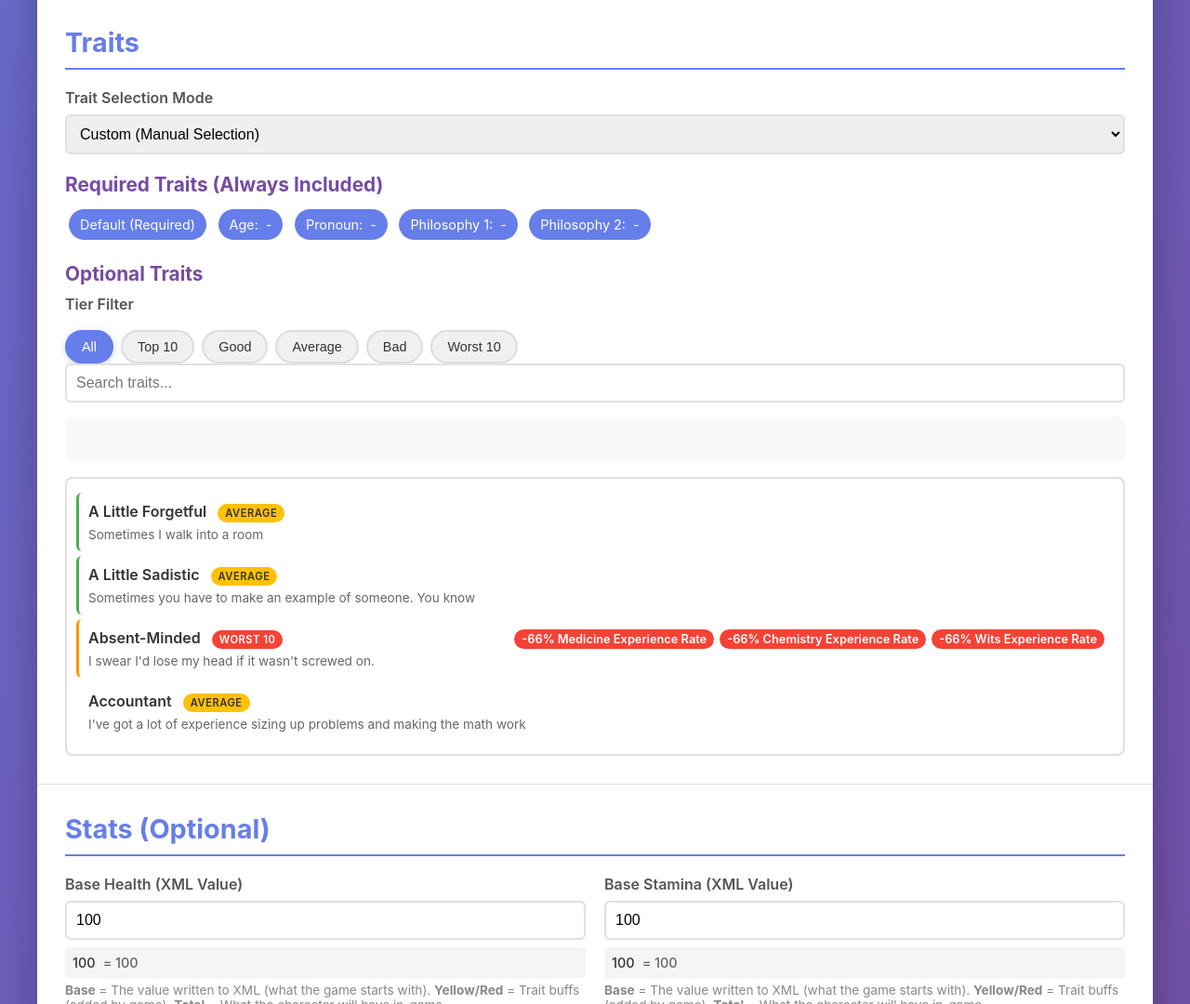
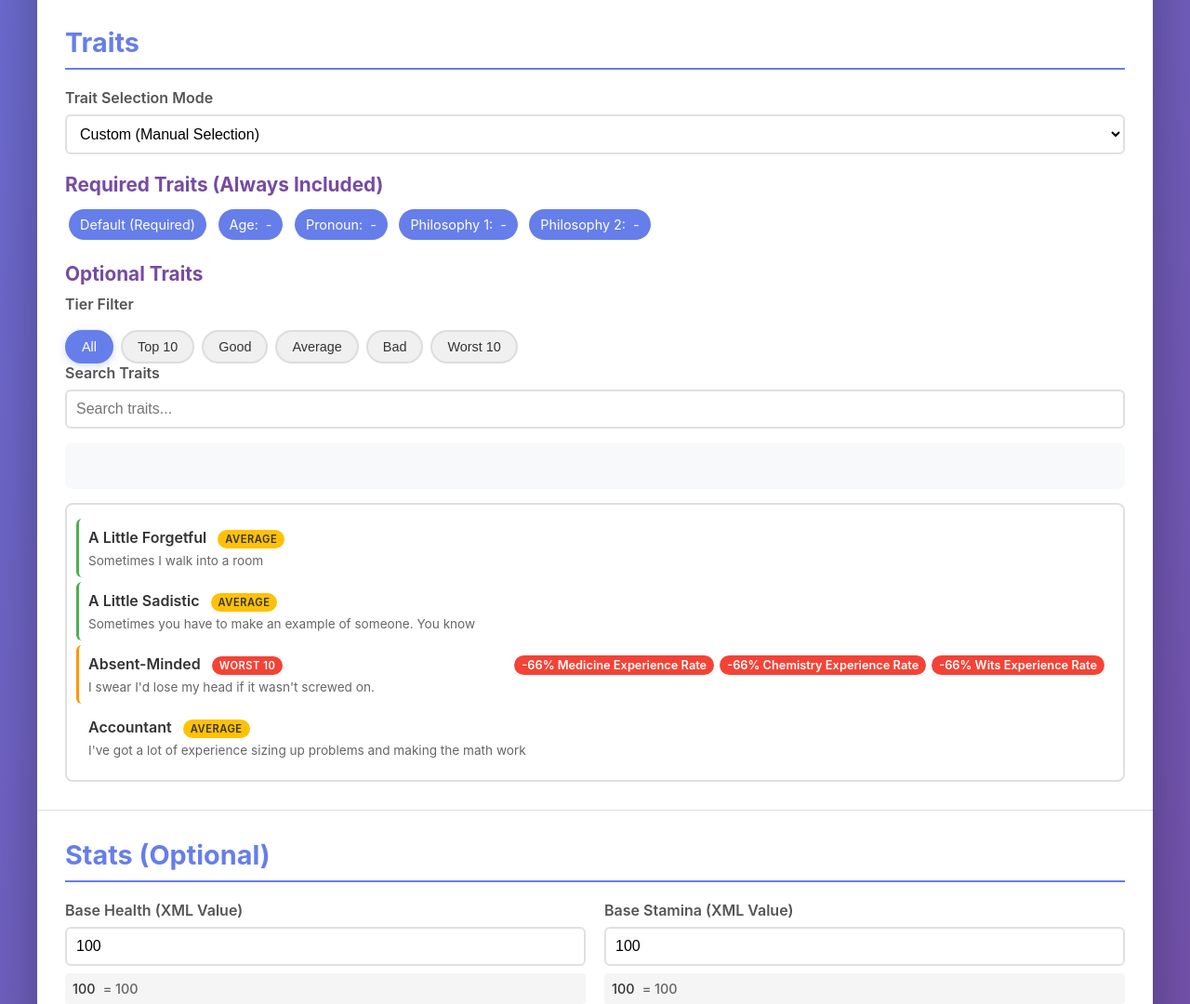
Before and after one commit to 23johnw/SOD2_Charater_Creation, a plain HTML site: page index.html in a window 1280 px wide. Shown: the part 1720-2800 px from the top of the page at 93% size. Drawn offline with Linux system fonts and the light colour scheme.

Commit message:
Fix trait search input accessibility - ensure input field is not blocked

```diff
--- a/css/styles.css
+++ b/css/styles.css
@@ -169,6 +169,9 @@ header p {
     border-radius: 6px;
     font-size: 1em;
     transition: border-color 0.3s;
+    position: relative;
+    z-index: 1;
+    background: white;
 }
 
 .form-group input:focus,
@@ -469,6 +472,14 @@ header p {
     color: #666;
 }
 
+/* Ensure trait search input is accessible */
+#traitSearch {
+    position: relative;
+    z-index: 10;
+    pointer-events: auto !important;
+    background: white !important;
+}
+
 .equipment-section {
     margin-top: 20px;
 }
--- a/index.html
+++ b/index.html
@@ -189,7 +189,8 @@
                         </div>
                     </div>
                     <div class="form-group">
-                        <input type="text" id="traitSearch" placeholder="Search traits...">
+                        <label for="traitSearch">Search Traits</label>
+                        <input type="text" id="traitSearch" name="traitSearch" placeholder="Search traits..." autocomplete="off">
                     </div>
                     <div id="selectedTraitsList" class="selected-traits"></div>
                     <div id="availableTraitsList" class="available-traits"></div>
--- a/js/app.js
+++ b/js/app.js
@@ -198,7 +198,17 @@ function initializeTraitsUI() {
 
     // Setup trait search and selection
     const traitSearch = document.getElementById('traitSearch');
-    traitSearch.addEventListener('input', filterTraits);
+    if (traitSearch) {
+        // Ensure input is enabled and accessible
+        traitSearch.disabled = false;
+        traitSearch.readOnly = false;
+        traitSearch.style.pointerEvents = 'auto';
+        traitSearch.addEventListener('input', filterTraits);
+        traitSearch.addEventListener('keydown', (e) => {
+            // Allow all key inputs
+            e.stopPropagation();
+        });
+    }
 
     const traitMode = document.getElementById('traitMode');
     traitMode.addEventListener('change', () => {
```
